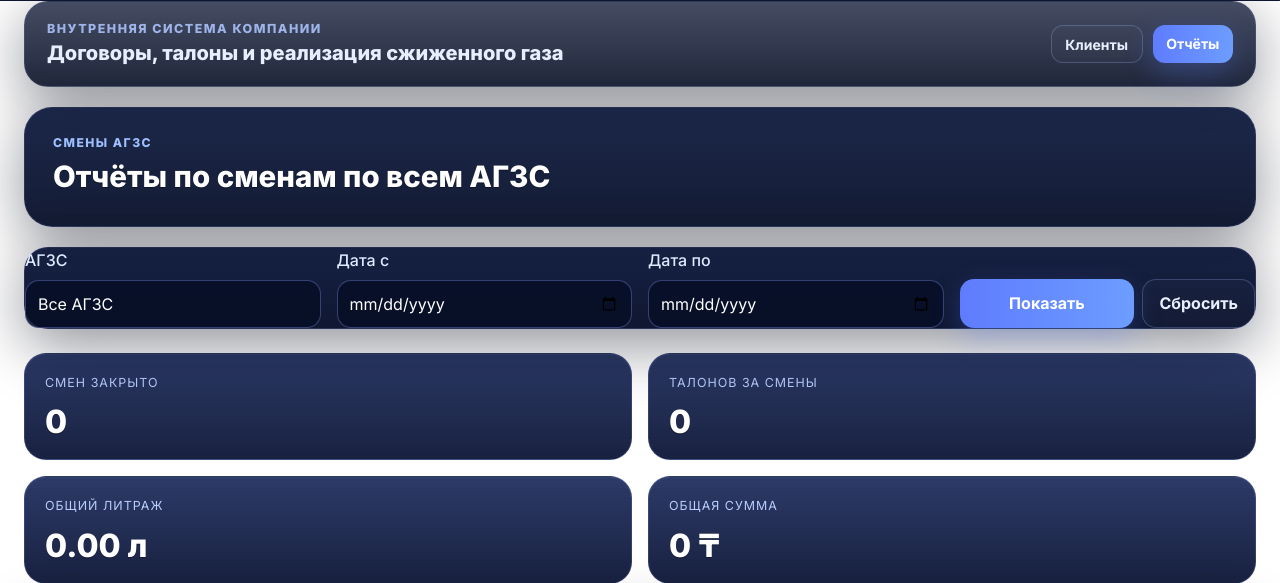
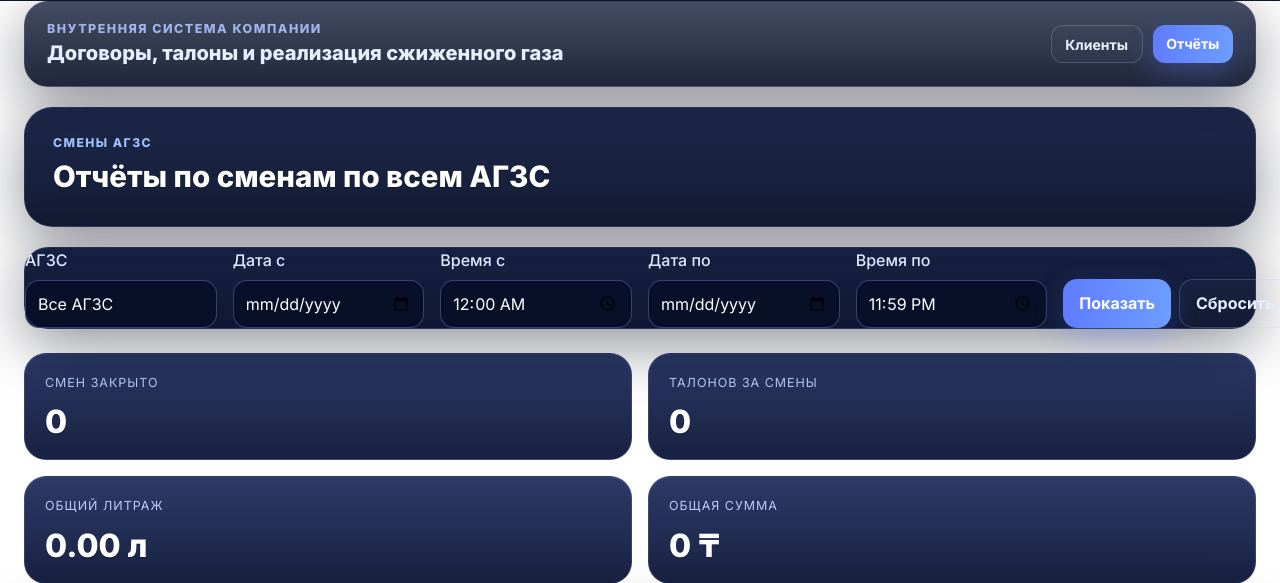
Before and after one commit to saittalon/scanoil-talon, a Flask app: page /reports/shifts in a window 1280 px wide. Shown: the part 717-1300 px from the top of the page. Run offline with Flask 3, Linux system fonts and the light colour scheme; a user stored in the database is signed in.

Commit message:
Add files via upload

```diff
--- a/templates/client_contracts.html
+++ b/templates/client_contracts.html
@@ -333,11 +333,11 @@
 
           {% if can_change_balance_directly %}
             <div class="client-meta mt-2">
-              Остаток будет изменён сразу. Исполнитель может менять остаток сразу только для сотрудников.
+              Остаток будет изменён сразу. Для сотрудников исполнитель меняет остаток автоматически; по контрагентам создаётся заявка.
             </div>
           {% else %}
             <div class="client-meta mt-2">
-              По контрагентам исполнитель отправляет заявку, директор/замдиректора должен подтвердить или отклонить её.
+              По контрагентам исполнитель отправляет заявку, директор/замдиректора/бухгалтер должен подтвердить или отклонить её.
             </div>
           {% endif %}
 
--- a/templates/shift_reports.html
+++ b/templates/shift_reports.html
@@ -7,7 +7,7 @@
 
 <div class="card card-soft mb-4">
   <form method="get" class="row g-3 align-items-end">
-    <div class="col-md-3">
+    <div class="col-md-2">
       <label class="form-label">АГЗС</label>
       <select class="form-select" name="agzs_id">
         <option value="">Все АГЗС</option>
@@ -16,15 +16,23 @@
         {% endfor %}
       </select>
     </div>
-    <div class="col-md-3">
+    <div class="col-md-2">
       <label class="form-label">Дата с</label>
       <input type="date" class="form-control" name="date_from" value="{{ date_from }}">
     </div>
-    <div class="col-md-3">
+    <div class="col-md-2">
+      <label class="form-label">Время с</label>
+      <input type="time" class="form-control" name="time_from" value="{{ time_from or '00:00' }}">
+    </div>
+    <div class="col-md-2">
       <label class="form-label">Дата по</label>
       <input type="date" class="form-control" name="date_to" value="{{ date_to }}">
     </div>
-    <div class="col-md-3 d-flex gap-2">
+    <div class="col-md-2">
+      <label class="form-label">Время по</label>
+      <input type="time" class="form-control" name="time_to" value="{{ time_to or '23:59' }}">
+    </div>
+    <div class="col-md-2 d-flex gap-2">
       <button class="btn btn-brand w-100" type="submit">Показать</button>
       <a class="btn btn-outline-secondary" href="/reports/shifts">Сбросить</a>
     </div>
```
